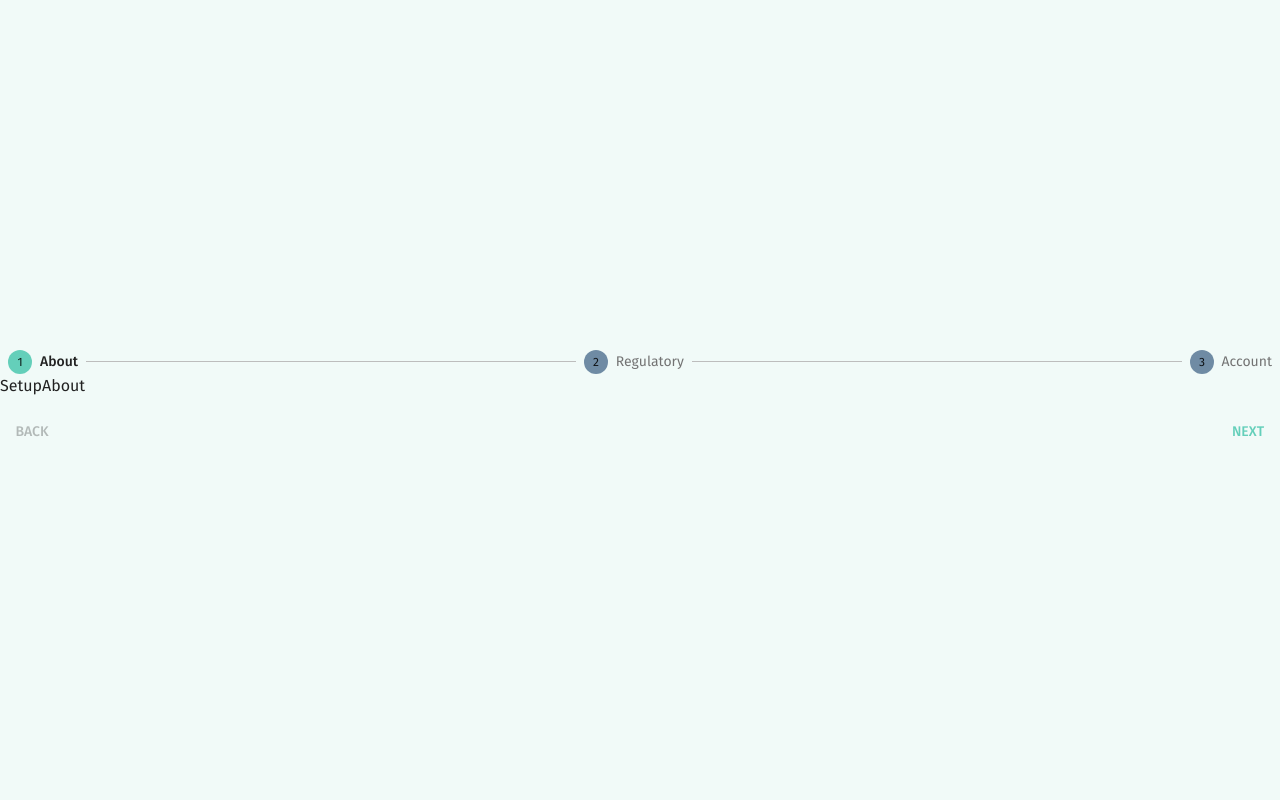
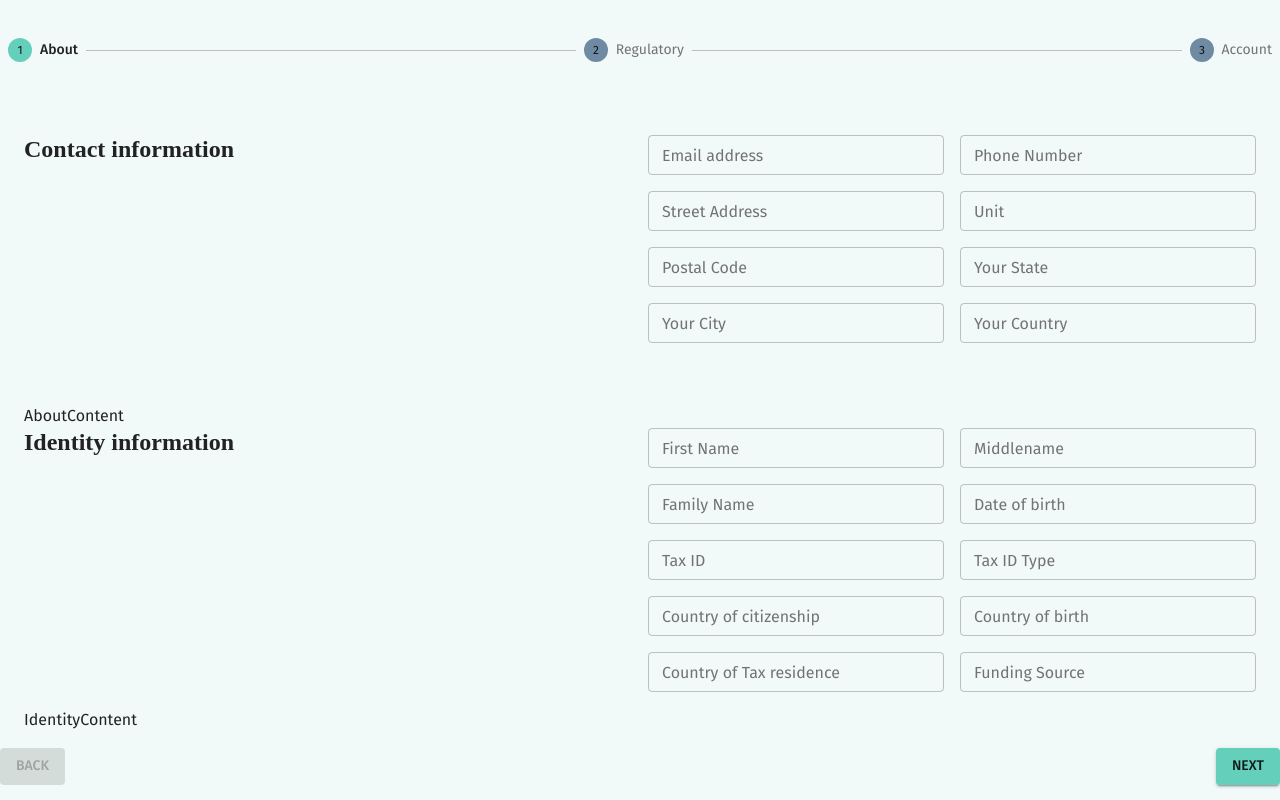
Before and after one commit to mutua-muvevi/henriot-frontend, a React (Create React App) app: page /auth/setup in a window 1280 px wide. Built offline with nearby package versions, Linux system fonts and the light colour scheme; a web font is replaced by a local one.

Commit message:
build contact information and identity information setup

```diff
--- a/src/components/stepper/stepper.js
+++ b/src/components/stepper/stepper.js
@@ -6,6 +6,11 @@ import { styled } from "@mui/system";
 import SetupAbout from "../../pages/auth/setup/about";
 import SetupAccount from "../../pages/auth/setup/account";
 import SetupRegulatory from "../../pages/auth/setup/regulatory";
+
+const StyledStepper = styled(Stepper)(({ theme }) => ({
+	marginBottom: "50px",
+	minHeight: "70px",
+}))
 
 const StepperComponent = ({ steps }) => {
 
@@ -73,7 +78,7 @@ const StepperComponent = ({ steps }) => {
 
 	return (
 		<Box sx={{ width: '100%' }}>
-			<Stepper activeStep={activeStep}>
+			<StyledStepper activeStep={activeStep}>
 				{
 					steps.map((label, index) => {
 						const stepProps = {};
@@ -94,7 +99,7 @@ const StepperComponent = ({ steps }) => {
 						);
 					})
 				}
-			</Stepper>
+			</StyledStepper>
 
 			{
 				activeStep === steps.length ? (
@@ -115,6 +120,7 @@ const StepperComponent = ({ steps }) => {
 								color="inherit"
 								disabled={activeStep === 0}
 								onClick={handleBack}
+								variant="contained"
 								sx={{ mr: 1 }}
 							>
 								Back
@@ -128,7 +134,7 @@ const StepperComponent = ({ steps }) => {
 								)
 							}
 
-							<Button onClick={handleNext}>
+							<Button onClick={handleNext} variant="contained">
 								{activeStep === steps.length - 1 ? 'Finish' : 'Next'}
 							</Button>
 						</Box>
--- a/src/pages/auth/setup/about.js
+++ b/src/pages/auth/setup/about.js
@@ -1,9 +1,67 @@
-import React from 'react'
+import React from 'react';
+
+import { Alert, AlertTitle, Box, Button, Container, Grid, Grow, Typography } from "@mui/material";
+import { styled } from "@mui/system";
+
+import AboutForm from "./aboutform";
+import AboutContent from "./aboutcontent";
+import IdentityForm from "./identityform";
+import IdentityContent from "./identitycontent";
+
+const StyledSetupAbout = styled(Container)(({ theme }) => ({
+
+}))
+
+const StyledContactArea = styled(Grid)(({ theme }) => ({
+
+}))
+
+const styledHeaderFont = {
+	fontWeight: "700"
+}
+
+const StyledSetupAboutGridItem = styled(Grid)(({ theme }) => ({
+
+}))
+
+const StyledIdentityArea = styled(Grid)(({ theme }) => ({
+
+}))
 
 const SetupAbout = () => {
-  return (
-	<div>SetupAbout</div>
-  )
+	return (
+		<StyledSetupAbout maxWidth="lg">
+			<StyledContactArea container spacing={2}>
+				<StyledSetupAboutGridItem item xl={12} lg={12} md={6} sm={12} xs={12}>
+					<Typography variant="h3" gutterBottom sx={styledHeaderFont}>
+						Contact information
+					</Typography>
+				</StyledSetupAboutGridItem>
+				<StyledSetupAboutGridItem item xl={9} lg={9} md={6} sm={12} xs={12}>
+					<AboutForm/>
+				</StyledSetupAboutGridItem>
+
+				<StyledSetupAboutGridItem item xl={3} lg={3} md={6} sm={12} xs={12}>
+					<AboutContent/>
+				</StyledSetupAboutGridItem>
+			</StyledContactArea>
+
+			<StyledIdentityArea container spacing={2}>
+				<StyledSetupAboutGridItem item xl={12} lg={12} md={6} sm={12} xs={12}>
+					<Typography variant="h3" gutterBottom sx={styledHeaderFont}>
+						Identity information
+					</Typography>
+				</StyledSetupAboutGridItem>
+				<StyledSetupAboutGridItem item xl={9} lg={9} md={6} sm={12} xs={12}>
+					<IdentityForm/>
+				</StyledSetupAboutGridItem>
+
+				<StyledSetupAboutGridItem item xl={3} lg={3} md={6} sm={12} xs={12}>
+					<IdentityContent/>
+				</StyledSetupAboutGridItem>
+			</StyledIdentityArea>
+		</StyledSetupAbout>
+	)
 }
 
 export default SetupAbout
--- /dev/null
+++ b/src/pages/auth/setup/aboutcontent.js
@@ -0,0 +1,9 @@
+import React from 'react'
+
+const AboutContent = () => {
+	return (
+		<div>AboutContent</div>
+	)
+}
+
+export default AboutContent
--- /dev/null
+++ b/src/pages/auth/setup/aboutform.js
@@ -0,0 +1,46 @@
+import React from 'react';
+
+import { Alert, AlertTitle, Box, Button, Grid, Grow, Typography } from "@mui/material";
+import { styled } from "@mui/system";
+
+import TextfieldWrapper from "../../../components/forms/textfield/textfield";
+import { setupfields } from "./info";
+
+
+const StyledAboutForm = styled(Box)(({ theme }) => ({
+	marginBottom: "45px"
+}));
+
+const StyledAboutFormContentGrid = styled(Grid)(({ theme }) => ({
+
+}));
+
+const StyledAboutFormContentGridItem = styled(Grid)(({ theme }) => ({
+
+}));
+
+const AboutForm = () => {
+	return (
+		<StyledAboutForm>
+			<StyledAboutFormContentGrid container spacing={2}>
+				{
+					setupfields &&
+					setupfields.contactFields &&
+					setupfields.contactFields.map((el, i) => (
+						<StyledAboutFormContentGridItem item xl={el.xl} lg={el.lg} md={el.md} sm={el.sm} xs={el.xs}>
+							<TextfieldWrapper
+								name={el.name}
+								label={el.label}
+								type={el.type}
+								placeholder={el.placeholder}
+								size="small"
+							/>
+						</StyledAboutFormContentGridItem>
+					))
+				}
+			</StyledAboutFormContentGrid>
+		</StyledAboutForm>
+	)
+}
+
+export default AboutForm
--- /dev/null
+++ b/src/pages/auth/setup/identitycontent.js
@@ -0,0 +1,9 @@
+import React from 'react'
+
+const IdentityContent = () => {
+	return (
+		<div>IdentityContent</div>
+	)
+}
+
+export default IdentityContent
--- /dev/null
+++ b/src/pages/auth/setup/identityform.js
@@ -0,0 +1,46 @@
+import React from 'react';
+
+import { Alert, AlertTitle, Box, Button, Grid, Grow } from "@mui/material";
+import { styled } from "@mui/system";
+
+import TextfieldWrapper from "../../../components/forms/textfield/textfield";
+import { setupfields } from "./info";
+
+
+const StyledIdentityForm = styled(Box)(({ theme }) => ({
+
+}));
+
+const StyledIdentityFormContentGrid = styled(Grid)(({ theme }) => ({
+
+}));
+
+const StyledIdentityFormContentGridItem = styled(Grid)(({ theme }) => ({
+
+}));
+
+const IdentityForm = () => {
+	return (
+		<StyledIdentityForm>
+			<StyledIdentityFormContentGrid container spacing={2}>
+				{
+					setupfields &&
+					setupfields.identityFields &&
+					setupfields.identityFields.map((el, i) => (
+						<StyledIdentityFormContentGridItem item xl={el.xl} lg={el.lg} md={el.md} sm={el.sm} xs={el.xs}>
+							<TextfieldWrapper
+								name={el.name}
+								label={el.label}
+								type={el.type}
+								placeholder={el.placeholder}
+								size="small"
+							/>
+						</StyledIdentityFormContentGridItem>
+					))
+				}
+			</StyledIdentityFormContentGrid>
+		</StyledIdentityForm>
+	)
+}
+
+export default IdentityForm
--- a/src/pages/auth/setup/info.js
+++ b/src/pages/auth/setup/info.js
@@ -6,7 +6,12 @@ export const setupfields = {
 			placeholder: "Email address",
 			type: "email",
 			required: true,
-			inputprops: {}
+			inputprops: {},
+			xl: 4,
+			lg: 4,
+			md: 6,
+			sm: 12,
+			xs: 12
 		},
 		{
 			name: "phone_number",
@@ -14,7 +19,12 @@ export const setupfields = {
 			placeholder: "Phone Number",
 			type: "text",
 			required: true,
-			inputprops: {}
+			inputprops: {},
+			xl: 4,
+			lg: 4,
+			md: 6,
+			sm: 12,
+			xs: 12
 		},
 		{
 			name: "street_address",
@@ -22,7 +32,12 @@ export const setupfields = {
 			placeholder: "Street Address",
 			type: "text",
 			required: true,
-			inputprops: {}
+			inputprops: {},
+			xl: 4,
+			lg: 4,
+			md: 6,
+			sm: 12,
+			xs: 12
 		},
 		{
 			name: "unit",
@@ -30,7 +45,12 @@ export const setupfields = {
 			placeholder: "Unit",
 			type: "text",
 			required: true,
-			inputprops: {}
+			inputprops: {},
+			xl: 4,
+			lg: 4,
+			md: 6,
+			sm: 12,
+			xs: 12
 		},
 		{
 			name: "postal_code",
@@ -38,7 +58,12 @@ export const setupfields = {
 			placeholder: "Postal Code",
 			type: "text",
 			required: true,
-			inputprops: {}
+			inputprops: {},
+			xl: 4,
+			lg: 4,
+			md: 6,
+			sm: 12,
+			xs: 12
 		},
 		{
 			name: "state",
@@ -46,7 +71,12 @@ export const setupfields = {
 			placeholder: "Your State",
 			type: "text",
 			required: true,
-			inputprops: {}
+			inputprops: {},
+			xl: 4,
+			lg: 4,
+			md: 6,
+			sm: 12,
+			xs: 12
 		},
 		{
 			name: "city",
@@ -54,7 +84,12 @@ export const setupfields = {
 			placeholder: "Your City",
 			type: "text",
 			required: true,
-			inputprops: {}
+			inputprops: {},
+			xl: 4,
+			lg: 4,
+			md: 6,
+			sm: 12,
+			xs: 12
 		},
 		{
 			name: "country",
@@ -62,7 +97,12 @@ export const setupfields = {
 			placeholder: "Your Country",
 			type: "text",
 			required: true,
-			inputprops: {}
+			inputprops: {},
+			xl: 4,
+			lg: 4,
+			md: 6,
+			sm: 12,
+			xs: 12
 		},
 	],
 	identityFields : [
@@ -72,7 +112,12 @@ export const setupfields = {
 			placeholder: "First Name",
 			type: "text",
 			required: true,
-			inputprops: {}
+			inputprops: {},
+			xl: 4,
+			lg: 4,
+			md: 6,
+			sm: 12,
+			xs: 12
 		},
 		{
 			name: "middle_name",
@@ -80,7 +125,12 @@ export const setupfields = {
 			placeholder: "Middlename",
 			type: "text",
 			required: false,
-			inputprops: {}
+			inputprops: {},
+			xl: 4,
+			lg: 4,
+			md: 6,
+			sm: 12,
+			xs: 12
 		},
 		{
 			name: "family_name",
@@ -88,7 +138,12 @@ export const setupfields = {
 			placeholder: "Family Name",
 			type: "text",
 			required: true,
-			inputprops: {}
+			inputprops: {},
+			xl: 4,
+			lg: 4,
+			md: 6,
+			sm: 12,
+			xs: 12
 		},
 		{
 			name: "date_of_birth",
@@ -96,7 +151,12 @@ export const setupfields = {
 			placeholder: "Date of birth",
 			type: "text",
 			required: true,
-			inputprops: {}
+			inputprops: {},
+			xl: 4,
+			lg: 4,
+			md: 6,
+			sm: 12,
+			xs: 12
 		},
 		{
 			name: "tax_id",
@@ -104,7 +164,12 @@ export const setupfields = {
 			placeholder: "Tax ID",
 			type: "text",
 			required: true,
-			inputprops: {}
+			inputprops: {},
+			xl: 4,
+			lg: 4,
+			md: 6,
+			sm: 12,
+			xs: 12
 		},
 		{
 			name: "tax_id_type",
@@ -112,7 +177,12 @@ export const setupfields = {
 			placeholder: "Tax ID Type",
 			type: "text",
 			required: true,
-			inputprops: {}
+			inputprops: {},
+			xl: 4,
+			lg: 4,
+			md: 6,
+			sm: 12,
+			xs: 12
 		},
 		{
 			name: "country_of_citizenship",
@@ -120,7 +190,12 @@ export const setupfields = {
 			placeholder: "Country of citizenship",
 			type: "text",
 			required: true,
-			inputprops: {}
+			inputprops: {},
+			xl: 4,
+			lg: 4,
+			md: 6,
+			sm: 12,
+			xs: 12
 		},
 		{
 			name: "country_of_birth",
@@ -128,7 +203,12 @@ export const setupfields = {
 			placeholder: "Country of birth",
 			type: "text",
 			required: true,
-			inputprops: {}
+			inputprops: {},
+			xl: 4,
+			lg: 4,
+			md: 6,
+			sm: 12,
+			xs: 12
 		},
 		{
 			name: "country_of_tax_residence",
@@ -136,7 +216,12 @@ export const setupfields = {
 			placeholder: "Country of Tax residence",
 			type: "text",
 			required: true,
-			inputprops: {}
+			inputprops: {},
+			xl: 4,
+			lg: 4,
+			md: 6,
+			sm: 12,
+			xs: 12
 		},
 		{
 			name: "funding_source",
@@ -144,7 +229,12 @@ export const setupfields = {
 			placeholder: "Funding Source",
 			type: "text",
 			required: true,
-			inputprops: {}
+			inputprops: {},
+			xl: 4,
+			lg: 4,
+			md: 6,
+			sm: 12,
+			xs: 12
 		},
 	],
 	enabledAssets: {
@@ -153,7 +243,12 @@ export const setupfields = {
 		placeholder: "Enabled assets",
 		type: "text",
 		required: true,
-		inputprops: {}
+		inputprops: {},
+		xl: 4,
+		lg: 4,
+		md: 6,
+		sm: 12,
+		xs: 12
 	},
 }
 
--- a/src/pages/auth/setup/setup.js
+++ b/src/pages/auth/setup/setup.js
@@ -55,22 +55,59 @@ const INITIAL_FORM_STATE = {
 		country_of_birth: "",
 		country_of_tax_residence: "",
 		funding_source: "",
-		enabled_assets: ""
-	}
+	},
+	enabled_assets: ""
 }
 
 const FORM_VALIDATION = Yup.object().shape({
-	username: Yup.string().min(5, "Too short username").max(80, "Too long username").required("Please add a username"),
-	password: Yup.string().required("Please add a password"),
+	contact: Yup.object().shape({
+		email_address: Yup.string().min(5, "Too short email").max(80, "Too long email").email("Please add a valid email").required("Please add an email"),
+		phone_number: Yup.string().min(10, "Too short phone number").max(19, "Too long phone number").required("Please add a phone number"),
+		street_address: Yup.string().min(2, "Too short street address").max(63, "Too long street address").required("Please add a street address"),
+		unit: Yup.string().min(2, "Too short unit").max(80, "Too long unit").required("Please add a unit"),
+		postal_code: Yup.string().min(5, "Too short postal code").max(11, "Too long postal code").required("Please add a postal code"),
+		state: Yup.string().min(4, "Too short state name").max(15, "Too long state name").required("Please add a state name"),
+		city: Yup.string().min(2, "Too short city name").max(85, "Too long city name").required("Please add a city name"),
+		country: Yup.string().min(4, "Too short country name").max(56, "Too long country name").required("Please add a country name"),
+	}),
+	identity: Yup.object().shape({
+		given_name: Yup.string().min(3, "Too short first name").max(50, "Too long first name").required("Please add a first name"),
+		middle_name: Yup.string().min(3, "Too short middle name").max(50, "Too long middle name").required("Please add a middle name"),
+		family_name: Yup.string().min(3, "Too short family name").max(50, "Too long family name").required("Please add a family name"),
+		date_of_birth: Yup.string().min(4, "Too short date of birth").max(10, "Too long date of birth").required("Please add a date of birth"),
+		tax_id: Yup.string().min(4, "Too short tax ID").max(19, "Too long tax ID").required("Please add a tax ID"),
+		tax_id_type: Yup.string().min(4, "Too short tax ID type").max(19, "Too long tax ID type").required("Please add a Tax ID Type"),
+		country_of_citizenship: Yup.string().min(4, "Too short country name").max(56, "Too long country name").required("Please add a country name"),
+		country_of_birth: Yup.string().min(4, "Too short country name").max(56, "Too long country name").required("Please add a country name"),
+		country_of_tax_residence: Yup.string().min(4, "Too short country name").max(56, "Too long country name").required("Please add a country name"),
+		funding_source: Yup.string().min(4, "Too short funding name characters").max(19, "Too long funding name characters").required("Please add a funding name"),
+
+	}),
+	enabled_assets: Yup.string().required("Please add all enabled assets"),
 })
 
 const Setup = () => {
 
 	const steps = ['About', 'Regulatory', 'Account'];
 
+
+	const submitHandler = (values) => {
+		console.log(values)
+	}
+
 	return (
 		<StyledSetup>
-			<StepperComponent steps={steps}/>
+			<Formik
+				initialValues={{
+					...INITIAL_FORM_STATE
+				}}
+				validationSchema={ FORM_VALIDATION }
+				onSubmit = { submitHandler }
+			>
+				<Form>
+					<StepperComponent steps={steps}/>
+				</Form>
+			</Formik>
 
 
 			<StyledSetupContent container columnSpacing={2}>
```
